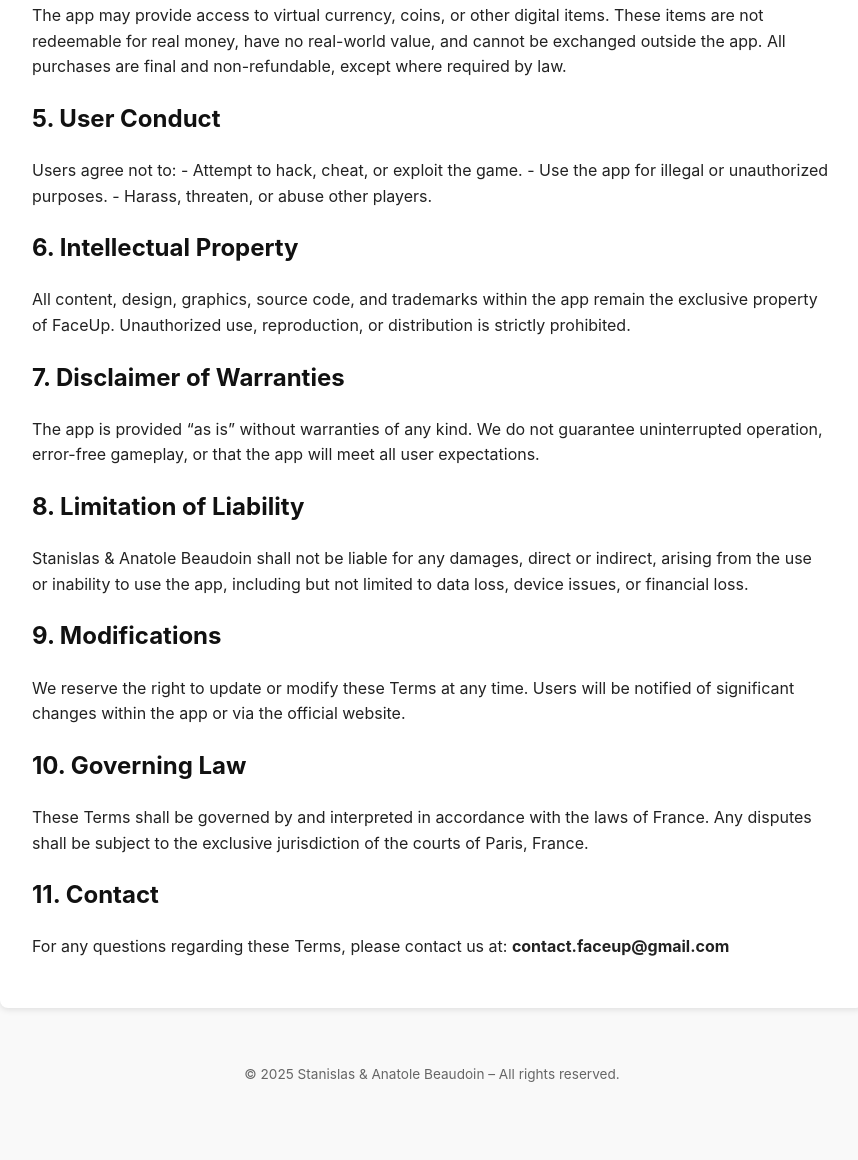
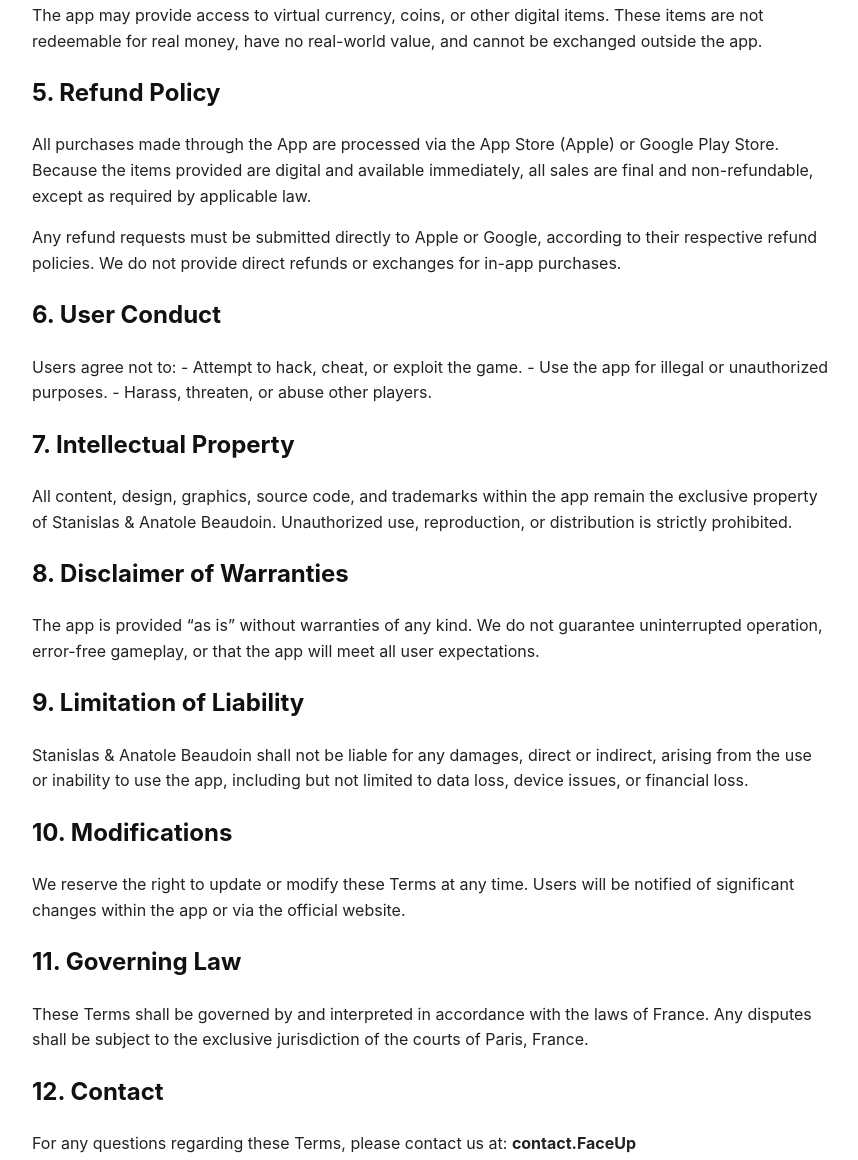
Before and after one commit to black-jack-studio/legal-page, a plain HTML site: page terms-of-service.html in a window 1280 px wide. Shown: the part 711-1871 px from the top of the page, without its empty margins (208-1066 px from the left). Before the commit the page ends 1821 px from the top, so only its background shows below. Drawn offline with Linux system fonts and the light colour scheme.

Commit message:
Update terms-of-service.html

```diff
--- a/terms-of-service.html
+++ b/terms-of-service.html
@@ -69,10 +69,19 @@
     <p>
       The app may provide access to virtual currency, coins, or other digital items.
       These items are not redeemable for real money, have no real-world value, and cannot be exchanged outside the app.
-      All purchases are final and non-refundable, except where required by law.
     </p>
 
-    <h2>5. User Conduct</h2>
+    <h2>5. Refund Policy</h2>
+    <p>
+      All purchases made through the App are processed via the App Store (Apple) or Google Play Store.
+      Because the items provided are digital and available immediately, all sales are final and non-refundable, except as required by applicable law.
+    </p>
+    <p>
+      Any refund requests must be submitted directly to Apple or Google, according to their respective refund policies.
+      We do not provide direct refunds or exchanges for in-app purchases.
+    </p>
+
+    <h2>6. User Conduct</h2>
     <p>
       Users agree not to:
       - Attempt to hack, cheat, or exploit the game.
@@ -80,37 +89,37 @@
       - Harass, threaten, or abuse other players.
     </p>
 
-    <h2>6. Intellectual Property</h2>
+    <h2>7. Intellectual Property</h2>
     <p>
-      All content, design, graphics, source code, and trademarks within the app remain the exclusive property of FaceUp.
+      All content, design, graphics, source code, and trademarks within the app remain the exclusive property of Stanislas & Anatole Beaudoin.
       Unauthorized use, reproduction, or distribution is strictly prohibited.
     </p>
 
-    <h2>7. Disclaimer of Warranties</h2>
+    <h2>8. Disclaimer of Warranties</h2>
     <p>
       The app is provided “as is” without warranties of any kind. We do not guarantee uninterrupted operation, error-free gameplay, or that the app will meet all user expectations.
     </p>
 
-    <h2>8. Limitation of Liability</h2>
+    <h2>9. Limitation of Liability</h2>
     <p>
       Stanislas & Anatole Beaudoin shall not be liable for any damages, direct or indirect, arising from the use or inability to use the app, including but not limited to data loss, device issues, or financial loss.
     </p>
 
-    <h2>9. Modifications</h2>
+    <h2>10. Modifications</h2>
     <p>
       We reserve the right to update or modify these Terms at any time. Users will be notified of significant changes within the app or via the official website.
     </p>
 
-    <h2>10. Governing Law</h2>
+    <h2>11. Governing Law</h2>
     <p>
       These Terms shall be governed by and interpreted in accordance with the laws of France.
       Any disputes shall be subject to the exclusive jurisdiction of the courts of Paris, France.
     </p>
 
-    <h2>11. Contact</h2>
+    <h2>12. Contact</h2>
     <p>
       For any questions regarding these Terms, please contact us at:
-      <strong>contact.faceup@gmail.com</strong>
+      <strong>contact.FaceUp</strong>
     </p>
   </main>
 
```
